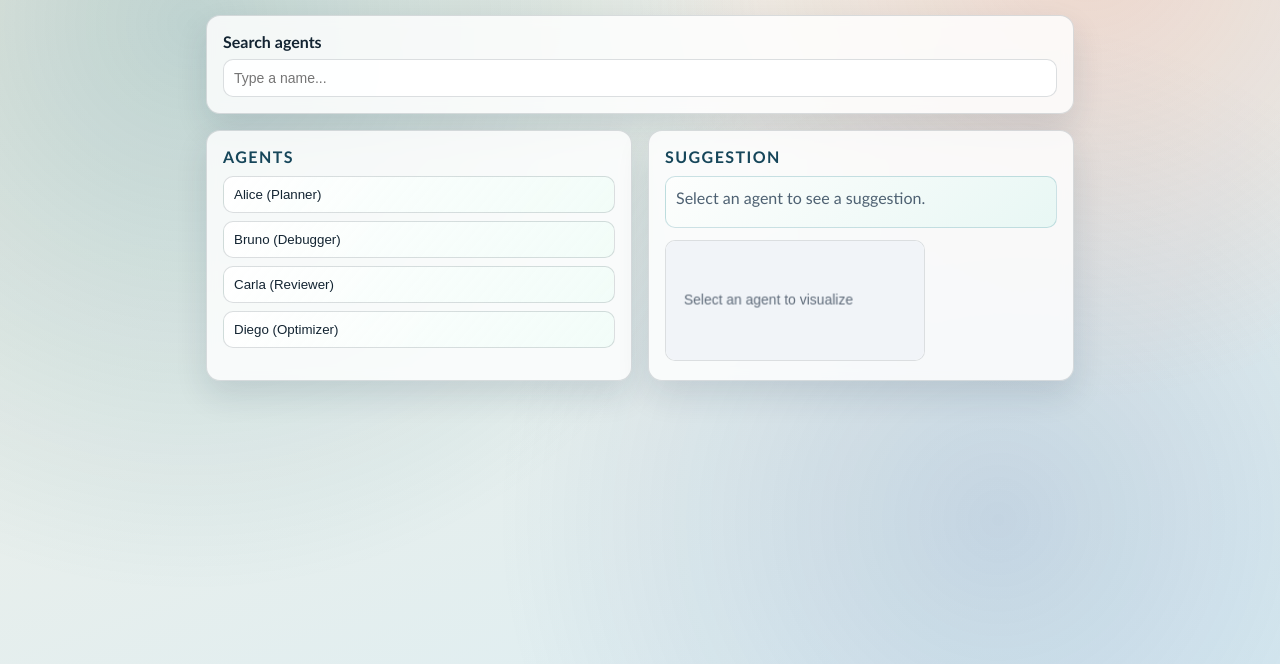
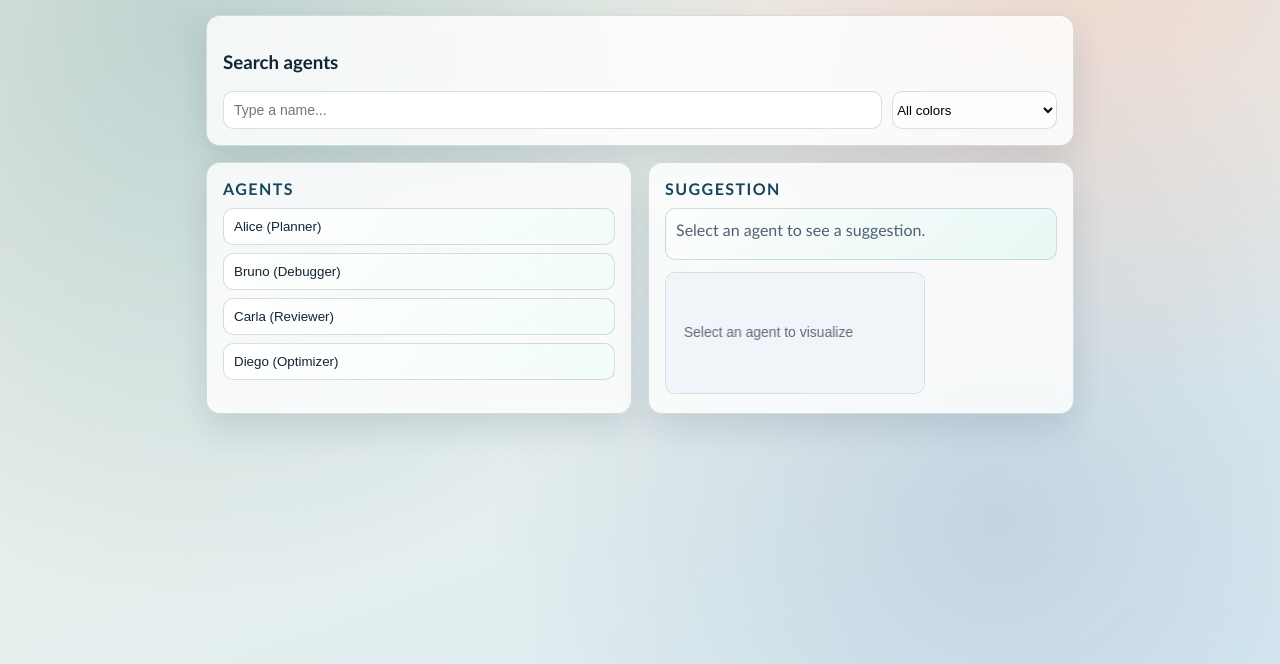
Before and after one commit to pjpaulor/agent-copilot-playground, a website: page public/index.html in a window 1280 px wide. Shown: the part 136-800 px from the top of the page. Drawn offline with nearby package versions, Linux system fonts and the light colour scheme; a web font is replaced by a local one.

Commit message:
feat: adding the color dropbox and conging its style

```diff
--- a/public/index.html
+++ b/public/index.html
@@ -12,12 +12,23 @@
       <header class="hero">
         <p class="kicker">Frontend Experiment</p>
         <h1>Agent Playground</h1>
-        <p class="subtitle">Tiny interface for testing coding copilots on realistic UI edits.</p>
+        <p class="subtitle">
+          Tiny interface for testing coding copilots on realistic UI edits.
+        </p>
       </header>
 
       <section class="panel">
-        <label for="searchInput">Search agents</label>
-        <input id="searchInput" type="text" placeholder="Type a name..." />
+        <h3>Search agents</h3>
+        <div class="search-methods-container">
+          <input id="searchInput" type="text" placeholder="Type a name..." />
+          <select id="colorSelect">
+            <option value="all">All colors</option>
+            <option value="red">Red</option>
+            <option value="blue">Blue</option>
+            <option value="yellow">Yellow</option>
+            <option value="green">Green</option>
+          </select>
+        </div>
       </section>
 
       <section class="layout">
@@ -29,7 +40,12 @@
         <div class="panel">
           <h2>Suggestion</h2>
           <div id="suggestionPanel">Select an agent to see a suggestion.</div>
-          <canvas id="vizCanvas" width="260" height="120" aria-label="Agent visualization"></canvas>
+          <canvas
+            id="vizCanvas"
+            width="260"
+            height="120"
+            aria-label="Agent visualization"
+          ></canvas>
         </div>
       </section>
     </main>
--- a/public/styles.css
+++ b/public/styles.css
@@ -29,8 +29,16 @@ body {
   inset: 0;
   pointer-events: none;
   background:
-    radial-gradient(circle at 15% 20%, rgba(14, 112, 132, 0.22), transparent 45%),
-    radial-gradient(circle at 85% 10%, rgba(255, 122, 89, 0.2), transparent 35%),
+    radial-gradient(
+      circle at 15% 20%,
+      rgba(14, 112, 132, 0.22),
+      transparent 45%
+    ),
+    radial-gradient(
+      circle at 85% 10%,
+      rgba(255, 122, 89, 0.2),
+      transparent 35%
+    ),
     radial-gradient(circle at 78% 82%, rgba(48, 82, 150, 0.16), transparent 42%);
 }
 
@@ -99,8 +107,9 @@ h2 {
   animation-delay: 80ms;
 }
 
-.panel:nth-child(3) {
-  animation-delay: 130ms;
+.search-methods-container {
+  display: flex;
+  gap: 10px;
 }
 
 label {
@@ -110,19 +119,28 @@ label {
 }
 
 input {
-  width: 100%;
+  width: 80%;
   padding: 10px;
   border: 1px solid var(--border);
   border-radius: 10px;
   font-size: 14px;
   background: rgba(255, 255, 255, 0.9);
-  transition: border-color 140ms ease, box-shadow 140ms ease;
+  transition:
+    border-color 140ms ease,
+    box-shadow 140ms ease;
 }
 
 input:focus {
   outline: none;
   border-color: var(--accent);
   box-shadow: 0 0 0 3px rgba(14, 112, 132, 0.16);
+}
+
+select {
+  background-color: #fffefe;
+  width: 20%;
+  border: 1px solid var(--border);
+  border-radius: 10px;
 }
 
 .agent-list {
@@ -138,11 +156,18 @@ input:focus {
   text-align: left;
   border: 1px solid var(--border);
   border-radius: 10px;
-  background: linear-gradient(130deg, rgba(255, 255, 255, 0.95), rgba(240, 252, 247, 0.8));
+  background: linear-gradient(
+    130deg,
+    rgba(255, 255, 255, 0.95),
+    rgba(240, 252, 247, 0.8)
+  );
   padding: 10px;
   cursor: pointer;
   color: var(--text);
-  transition: transform 120ms ease, box-shadow 140ms ease, border-color 140ms ease;
+  transition:
+    transform 120ms ease,
+    box-shadow 140ms ease,
+    border-color 140ms ease;
 }
 
 .agent-btn:hover {
```
